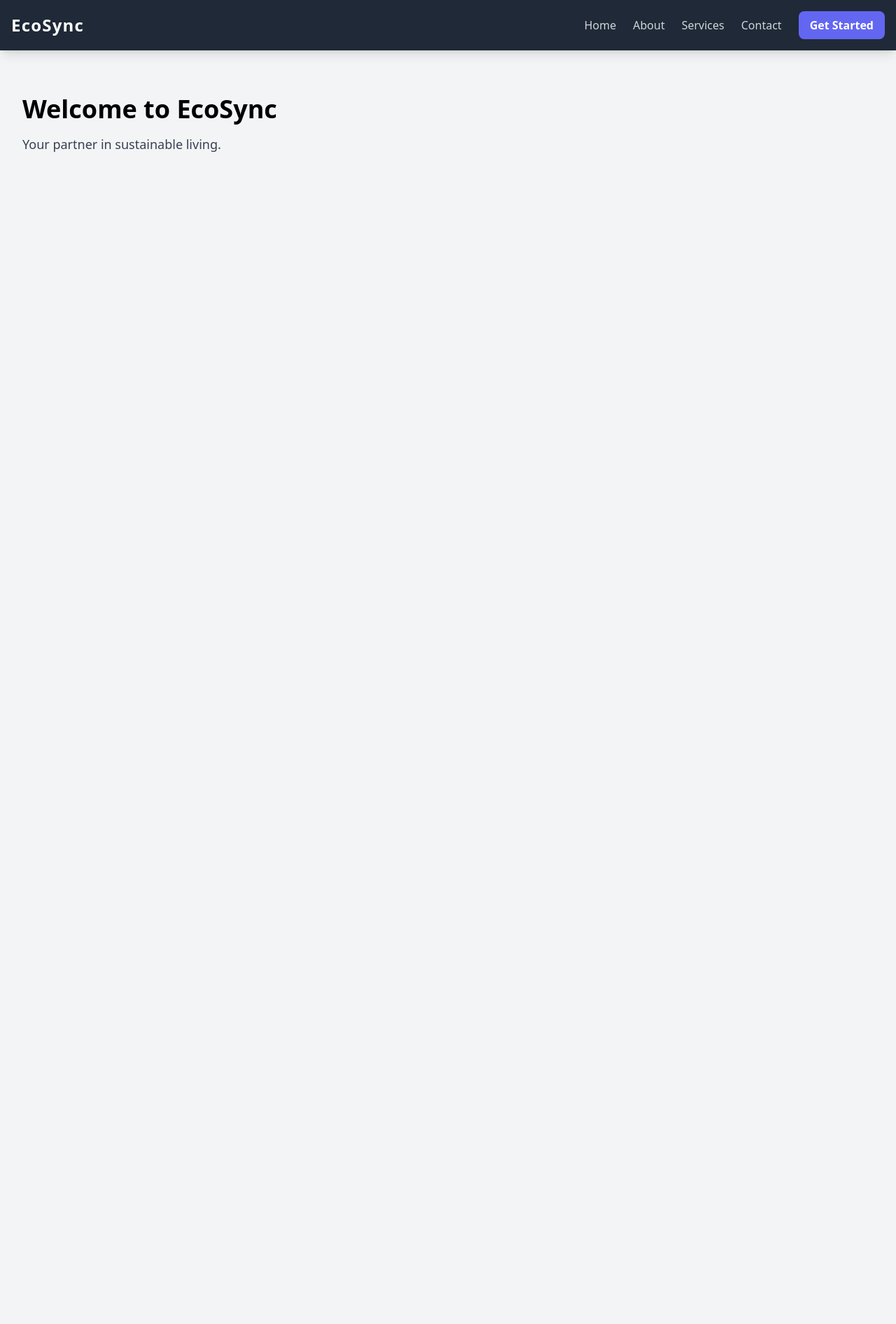
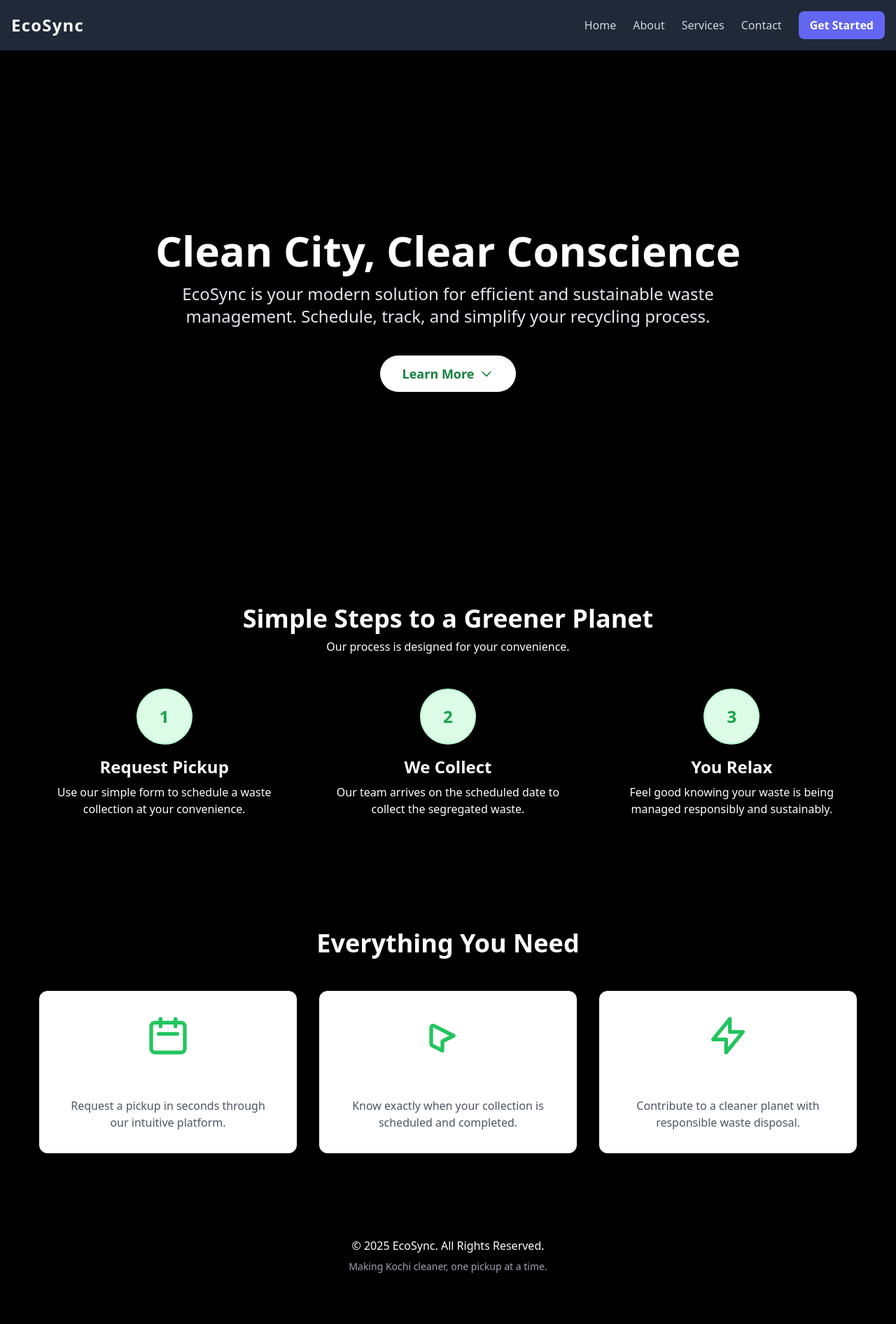
Before and after one commit to Alwin42/Project_100, a Django app: page / in a window 1280 px wide. Shown: the whole page at 70% size. Before the commit the page ends 217 px from the top, so only its background shows below. Run offline with Django 5.2, Linux system fonts and the light colour scheme; some libraries are stand-ins or nearby versions.

Commit message:
Home page

```diff
--- a/Eco-Sync/templates/index.html
+++ b/Eco-Sync/templates/index.html
@@ -6,7 +6,7 @@
     <script src="https://cdn.tailwindcss.com"></script>
     <title>{% block title %}My Site{% endblock %}</title>
 </head>
-<body class="bg-gray-100">
+<body class="bg-black text-white">
 
     <nav class="bg-gray-800 p-4 shadow-lg">
         <div class="container mx-auto flex justify-between items-center">
--- a/Eco-Sync/templates/main.html
+++ b/Eco-Sync/templates/main.html
@@ -1,12 +1,88 @@
 {% extends 'index.html' %}
 
 {% block title %}Homepage - EcoSync{% endblock %}
+{% load static %}
 
 {% block content %}
-<div class="container">
-    <div class="container my-8">
-    <h1 class="text-4xl font-bold mb-4">Welcome to EcoSync</h1>
-    <p class="text-lg text-gray-700">Your partner in sustainable living.</p>
+    <div class="relative text-white min-h-[85vh] flex items-center bg-cover bg-center" >
+
+        <div class="relative container mx-auto px-6 text-center animate-fade-in-up">
+            <h1 class="text-4xl md:text-6xl font-extrabold leading-tight mb-4 shadow-text">
+                Clean City, Clear Conscience
+            </h1>
+            <p class="text-lg md:text-2xl text-gray-200 mb-10 max-w-3xl mx-auto shadow-text">
+                EcoSync is your modern solution for efficient and sustainable waste management. Schedule, track, and simplify your recycling process.
+            </p>
+            <a href="#features" class="bg-white text-green-700 font-bold py-3 px-8 rounded-full text-lg transition-all duration-300 ease-in-out hover:bg-green-100 hover:shadow-xl hover:scale-105 transform inline-flex items-center">
+                Learn More
+                <svg xmlns="http://www.w3.org/2000/svg" class="h-5 w-5 ml-2" fill="none" viewBox="0 0 24 24" stroke="currentColor">
+                    <path stroke-linecap="round" stroke-linejoin="round" stroke-width="2" d="M19 9l-7 7-7-7" />
+                </svg>
+            </a>
+        </div>
     </div>
+
+    <section id="how-it-works" class="py-20 ">
+        <div class="container mx-auto px-6">
+            <div class="text-center mb-12">
+                <h2 class="text-4xl font-bold text-gray-10">Simple Steps to a Greener Planet</h2>
+                <p class="text-gray-60 mt-2">Our process is designed for your convenience.</p>
+            </div>
+            <div class="grid md:grid-cols-3 gap-12 text-center">
+                <div class="flex flex-col items-center">
+                    <div class="flex items-center justify-center h-20 w-20 rounded-full bg-green-100 text-green-600 border-2 border-green-200 text-2xl font-bold mb-4">1</div>
+                    <h3 class="text-2xl font-semibold mb-2">Request Pickup</h3>
+                    <p class="text-gray-60">Use our simple form to schedule a waste collection at your convenience.</p>
+                </div>
+                <div class="flex flex-col items-center">
+                    <div class="flex items-center justify-center h-20 w-20 rounded-full bg-green-100 text-green-600 border-2 border-green-200 text-2xl font-bold mb-4">2</div>
+                    <h3 class="text-2xl font-semibold mb-2">We Collect</h3>
+                    <p class="text-gray-60">Our team arrives on the scheduled date to collect the segregated waste.</p>
+                </div>
+                <div class="flex flex-col items-center">
+                    <div class="flex items-center justify-center h-20 w-20 rounded-full bg-green-100 text-green-600 border-2 border-green-200 text-2xl font-bold mb-4">3</div>
+                    <h3 class="text-2xl font-semibold mb-2">You Relax</h3>
+                    <p class="text-gray-60">Feel good knowing your waste is being managed responsibly and sustainably.</p>
+                </div>
+            </div>
+        </div>
+    </section>
+
+    <section id="features" class="py-20 ">
+        <div class="container mx-auto px-6 text-center">
+            <h2 class="text-4xl font-bold mb-12 text-white">Everything You Need</h2>
+
+            <div class="grid md:grid-cols-3 gap-8">
+                <div class="bg-white p-8 rounded-xl shadow-lg transition-all duration-300 hover:scale-105 hover:shadow-2xl">
+                    <div class="text-green-500 mb-4">
+                        <svg xmlns="http://www.w3.org/2000/svg" class="h-16 w-16 mx-auto" fill="none" viewBox="0 0 24 24" stroke="currentColor"><path stroke-linecap="round" stroke-linejoin="round" stroke-width="2" d="M8 7V3m8 4V3m-9 8h10M5 21h14a2 2 0 002-2V7a2 2 0 00-2-2H5a2 2 0 00-2 2v12a2 2 0 002 2z" /></svg>
+                    </div>
+                    <h3 class="text-2xl font-bold mb-2">Easy Scheduling</h3>
+                    <p class="text-gray-600">Request a pickup in seconds through our intuitive platform.</p>
+                </div>
+                <div class="bg-white p-8 rounded-xl shadow-lg transition-all duration-300 hover:scale-105 hover:shadow-2xl">
+                    <div class="text-green-500 mb-4">
+                        <svg xmlns="http://www.w3.org/2000/svg" class="h-16 w-16 mx-auto" fill="none" viewBox="0 0 24 24" stroke="currentColor"><path stroke-linecap="round" stroke-linejoin="round" stroke-width="2" d="M9 20l-5.447-2.724A1 1 0 013 16.382V7.618a1 1 0 011.447-.894L15 12l-6 3z" /></svg>
+                    </div>
+                    <h3 class="text-2xl font-bold mb-2">Real-Time Tracking</h3>
+                    <p class="text-gray-600">Know exactly when your collection is scheduled and completed.</p>
+                </div>
+                <div class="bg-white p-8 rounded-xl shadow-lg transition-all duration-300 hover:scale-105 hover:shadow-2xl">
+                    <div class="text-green-500 mb-4">
+                        <svg xmlns="http://www.w3.org/2000/svg" class="h-16 w-16 mx-auto" fill="none" viewBox="0 0 24 24" stroke="currentColor"><path stroke-linecap="round" stroke-linejoin="round" stroke-width="2" d="M13 10V3L4 14h7v7l9-11h-7z" /></svg>
+                    </div>
+                    <h3 class="text-2xl font-bold mb-2">Eco-Friendly Impact</h3>
+                    <p class="text-gray-600">Contribute to a cleaner planet with responsible waste disposal.</p>
+                </div>
+            </div>
+        </div>
+    </section>
+
+    <footer class="text-white py-10">
+        <div class="container mx-auto px-6 text-center">
+            <p>&copy; {% now "Y" %} EcoSync. All Rights Reserved.</p>
+            <p class="text-gray-400 text-sm mt-2">Making Kochi cleaner, one pickup at a time.</p>
+        </div>
+    </footer>
 </div>
 {% endblock %}
```
